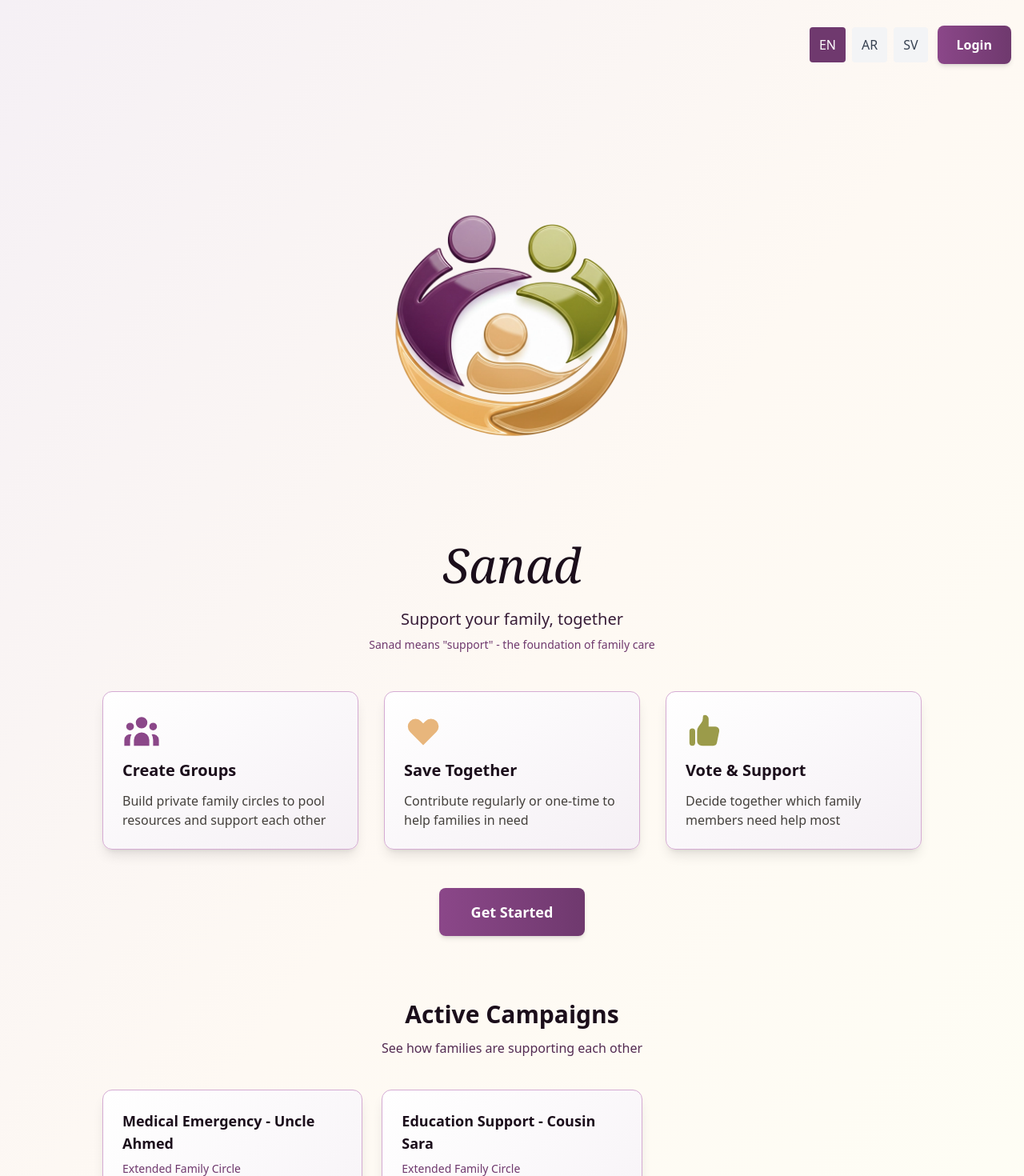
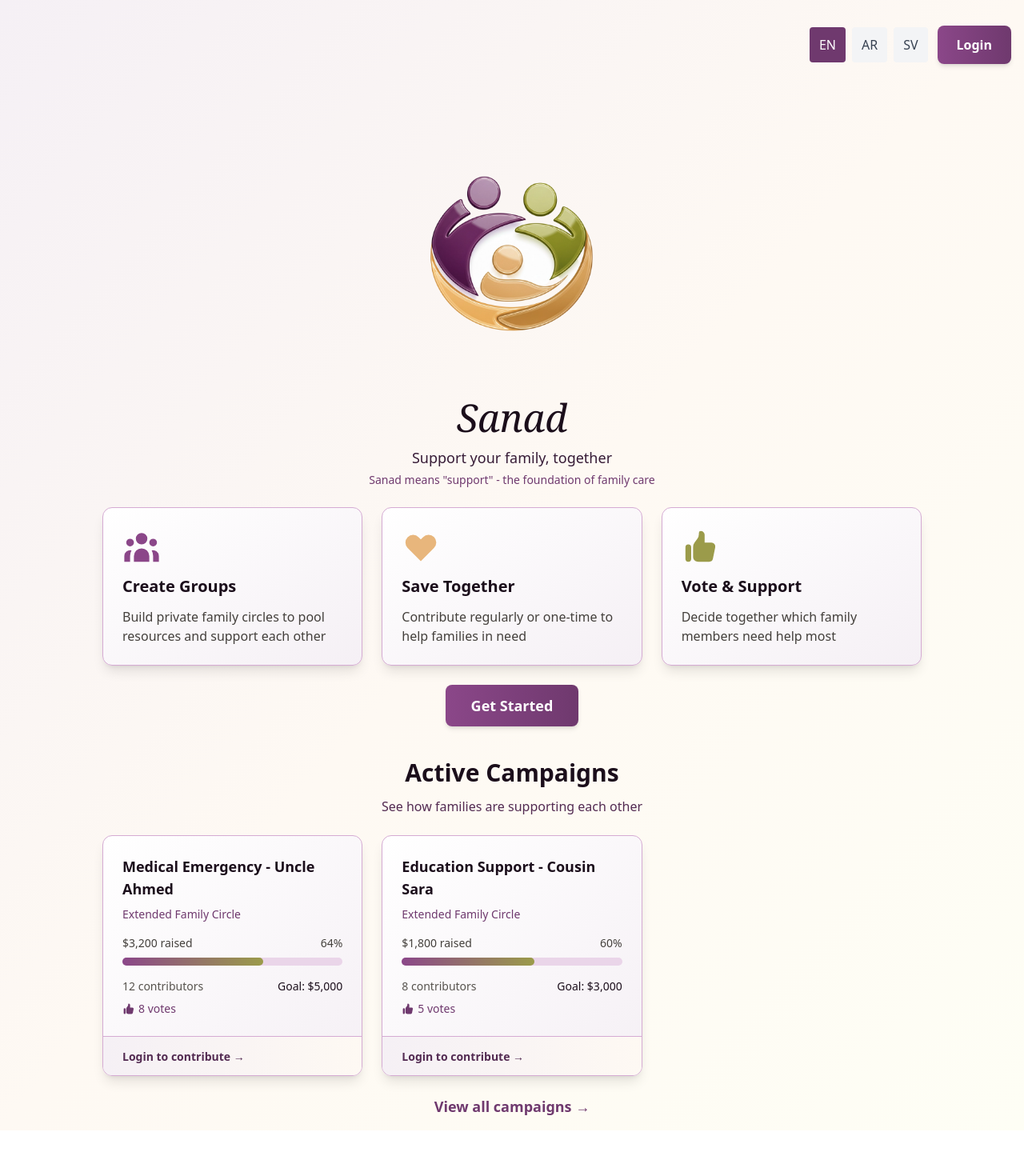
Before and after one commit to nfouad1/Amanah, a Next.js app: page / in a window 1280 px wide. Shown: the top 1470 px of the page at 80% size. After the commit the page ends 1413 px from the top, so only its background shows below. Built offline with nearby package versions, Linux system fonts and the light colour scheme.

Commit message:
Reduce logo to 350x350 and compress landing page layout

```diff
--- a/src/app/login/page.tsx
+++ b/src/app/login/page.tsx
@@ -61,9 +61,9 @@ export default function Login() {
 
       <div className="max-w-md w-full">
         <div className="text-center mb-8">
-          <div className="flex flex-col items-center mb-4">
-            <img src="/logo.png" alt="Sanad Logo" width="500" height="500" className="object-contain" />
-            <h1 className="text-5xl font-serif italic text-primary-900 mt-3" style={{ fontFamily: 'Georgia, serif' }}>Sanad</h1>
+          <div className="flex flex-col items-center mb-3">
+            <img src="/logo.png" alt="Sanad Logo" width="350" height="350" className="object-contain" />
+            <h1 className="text-4xl font-serif italic text-primary-900 mt-1" style={{ fontFamily: 'Georgia, serif' }}>Sanad</h1>
           </div>
           <p className="text-primary-700">{t('tagline')}</p>
         </div>
--- a/src/app/page-backup.tsx
+++ b/src/app/page-backup.tsx
@@ -68,9 +68,9 @@ export default function Home() {
       </div>
       <div className="container mx-auto px-4 py-8">
         <div className="text-center mb-12">
-          <div className="flex flex-col items-center mb-6">
-            <img src="/logo.png" alt="Sanad Logo" width="500" height="500" className="object-contain" />
-            <h1 className="text-6xl font-serif italic text-gray-900 mt-4" style={{ fontFamily: 'Georgia, serif' }}>Sanad</h1>
+          <div className="flex flex-col items-center mb-4">
+            <img src="/logo.png" alt="Sanad Logo" width="350" height="350" className="object-contain" />
+            <h1 className="text-5xl font-serif italic text-gray-900 mt-2" style={{ fontFamily: 'Georgia, serif' }}>Sanad</h1>
           </div>
           <p className="text-xl text-gray-600">
             {t('tagline')}
--- a/src/app/page.tsx
+++ b/src/app/page.tsx
@@ -62,21 +62,21 @@ export default function Home() {
           </div>
         </div>
       </div>
-      <div className="container mx-auto px-4 py-8">
-        <div className="text-center mb-12">
-          <div className="flex flex-col items-center mb-6">
-            <img src="/logo.png" alt="Sanad Logo" width="500" height="500" className="object-contain" />
-            <h1 className="text-6xl font-serif italic text-primary-900 mt-4" style={{ fontFamily: 'Georgia, serif' }}>Sanad</h1>
+      <div className="container mx-auto px-4 py-4">
+        <div className="text-center mb-6">
+          <div className="flex flex-col items-center mb-3">
+            <img src="/logo.png" alt="Sanad Logo" width="350" height="350" className="object-contain" />
+            <h1 className="text-5xl font-serif italic text-primary-900 mt-1" style={{ fontFamily: 'Georgia, serif' }}>Sanad</h1>
           </div>
-          <p className="text-xl text-primary-800">
+          <p className="text-lg text-primary-800">
             {t('tagline')}
           </p>
-          <p className="text-sm text-primary-600 mt-2">
+          <p className="text-sm text-primary-600 mt-1">
             {t('taglineSubtext')}
           </p>
         </div>
 
-        <div className="grid md:grid-cols-3 gap-8 max-w-5xl mx-auto">
+        <div className="grid md:grid-cols-3 gap-6 max-w-5xl mx-auto mb-6">
           <div className="card-warm p-6">
             <div className="text-primary-500 mb-3">
               <svg className="w-12 h-12" fill="currentColor" viewBox="0 0 20 20">
@@ -114,16 +114,16 @@ export default function Home() {
           </div>
         </div>
 
-        <div className="text-center mt-12">
-          <Link href="/login" className="inline-block btn-primary text-lg px-10 py-4">
+        <div className="text-center mt-6">
+          <Link href="/login" className="inline-block btn-primary text-lg px-8 py-3">
             {t('getStarted')}
           </Link>
         </div>
 
         {/* Active Campaigns Section */}
         {campaigns.length > 0 && (
-          <div className="mt-20 max-w-5xl mx-auto">
-            <div className="text-center mb-10">
+          <div className="mt-10 max-w-5xl mx-auto">
+            <div className="text-center mb-6">
               <h2 className="text-3xl font-bold text-primary-900 mb-3">{t('activeCampaigns')}</h2>
               <p className="text-primary-700">{t('seeFamiliesSupporting')}</p>
             </div>
@@ -178,7 +178,7 @@ export default function Home() {
               })}
             </div>
 
-            <div className="text-center mt-8">
+            <div className="text-center mt-6">
               <Link href="/login" className="text-primary-600 hover:text-primary-700 font-semibold text-lg">
                 {t('viewAllCampaigns')}
               </Link>
--- a/src/app/register/page.tsx
+++ b/src/app/register/page.tsx
@@ -96,9 +96,9 @@ export default function Register() {
 
       <div className="max-w-md w-full">
         <div className="text-center mb-8">
-          <div className="flex flex-col items-center mb-4">
-            <img src="/logo.png" alt="Sanad Logo" width="500" height="500" className="object-contain" />
-            <h1 className="text-5xl font-serif italic text-primary-900 mt-3" style={{ fontFamily: 'Georgia, serif' }}>Sanad</h1>
+          <div className="flex flex-col items-center mb-3">
+            <img src="/logo.png" alt="Sanad Logo" width="350" height="350" className="object-contain" />
+            <h1 className="text-4xl font-serif italic text-primary-900 mt-1" style={{ fontFamily: 'Georgia, serif' }}>Sanad</h1>
           </div>
           <p className="text-primary-700">{t('tagline')}</p>
         </div>
```
